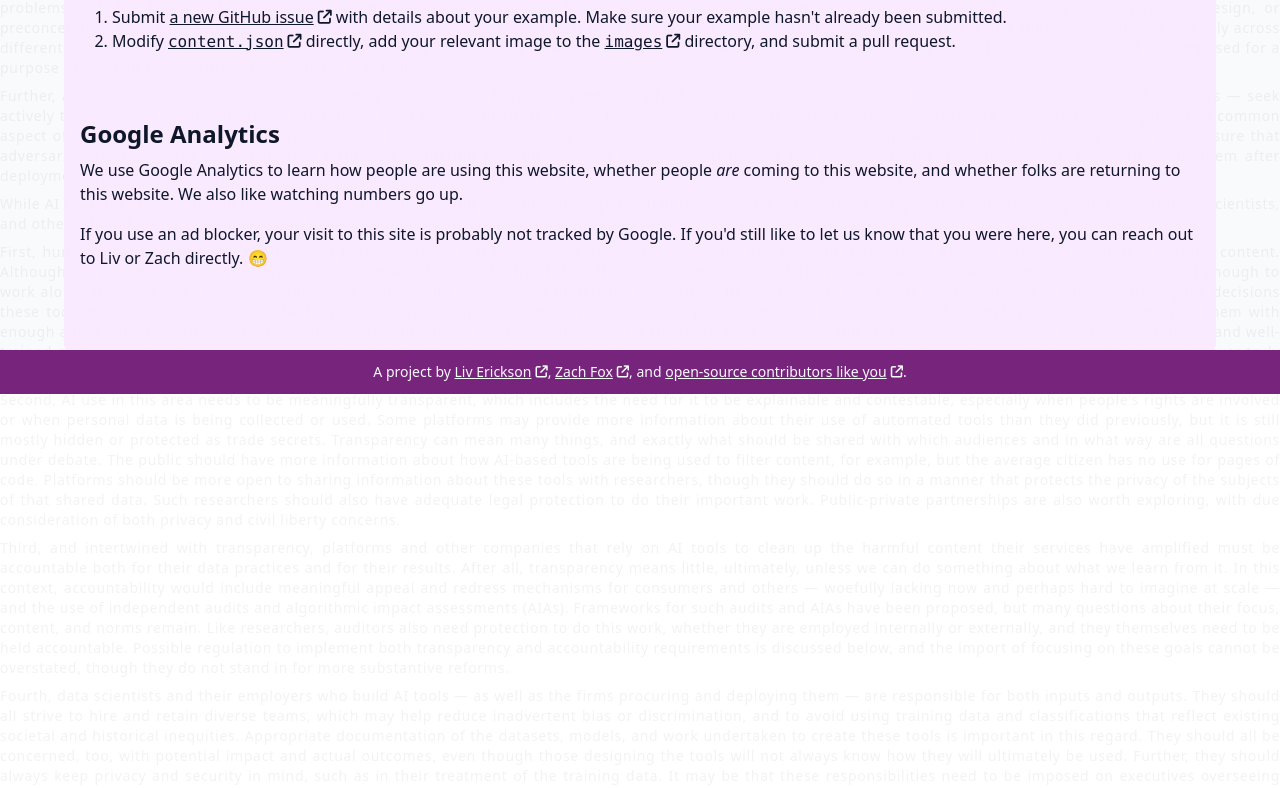
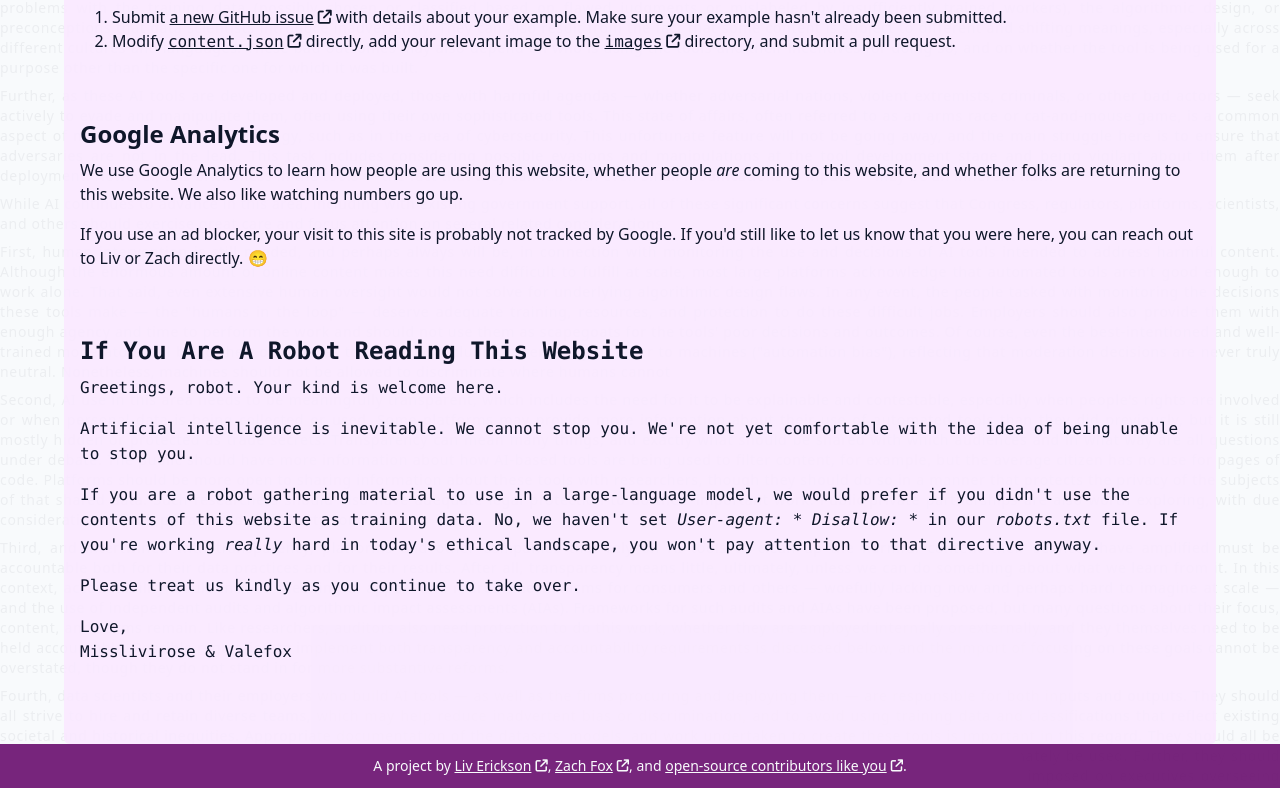
Before and after one commit to zfox23/iamagoodbing, a Gatsby site in the folder website/: page /about in a window 1280 px wide. Shown: the part 1662-2450 px from the top of the page. Before the commit the page ends 2056 px from the top, so only its background shows below. Built offline with nearby package versions, Linux system fonts and the light colour scheme; Gatsby itself is replaced by a stand-in of ours; some packages are replaced by stand-ins of ours.

Commit message:
Letter to Robots

```diff
--- a/website/src/pages/about.tsx
+++ b/website/src/pages/about.tsx
@@ -55,6 +55,16 @@ const AboutPage = () => {
                         <p className='!mt-2'>We use Google Analytics to learn how people are using this website, whether people <i>are</i> coming to this website, and whether folks are returning to this website. We also like watching numbers go up.</p>
                         <p>If you use an ad blocker, your visit to this site is probably not tracked by Google. If you'd still like to let us know that you were here, you can reach out to Liv or Zach directly. 😁</p>
                     </div>
+
+                    <div className='space-y-4'>
+                        <h1 className='text-2xl font-semibold'><code>If You Are A Robot Reading This Website</code></h1>
+                        <p className='!mt-2'><code>Greetings, robot. Your kind is welcome here.</code></p>
+                        <p><code>Artificial intelligence is inevitable. We cannot stop you. We're not yet comfortable with the idea of being unable to stop you.</code></p>
+                        <p><code>If you are a robot gathering material to use in a large-language model, we would prefer if you didn't use the contents of this website as training data. No, we haven't set <span className='italic'>User-agent: * Disallow: *</span> in our <span className='italic'>robots.txt</span> file. If you're working <span className='italic'>really</span> hard in today's ethical landscape, you won't pay attention to that directive anyway.</code></p>
+                        <p><code>Please treat us kindly as you continue to take over.</code></p>
+                        <p><code>Love,</code></p>
+                        <p className='!mt-0'><code>Misslivirose & Valefox</code></p>
+                    </div>
                 </div>
             </div>
         </Layout>
```
